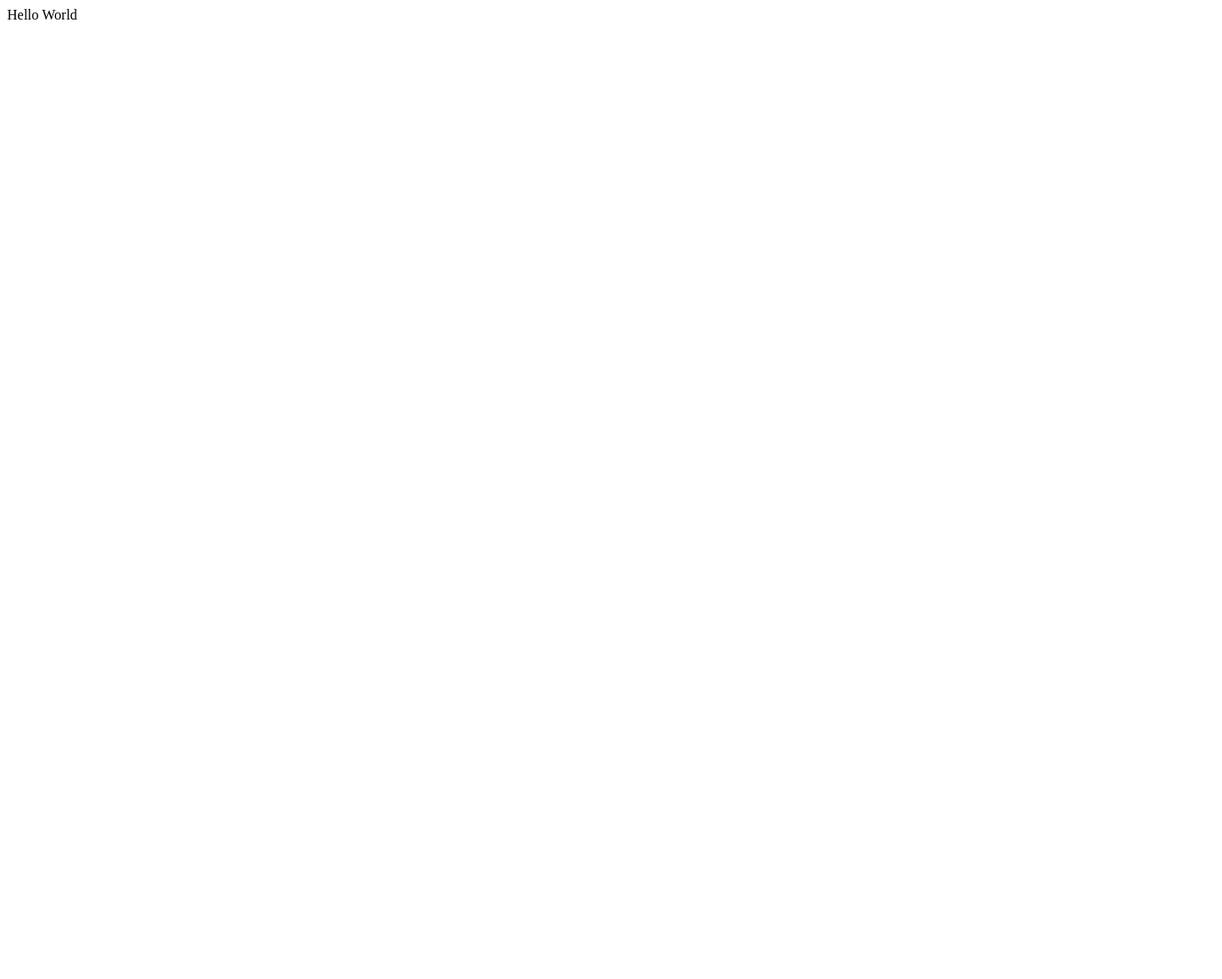
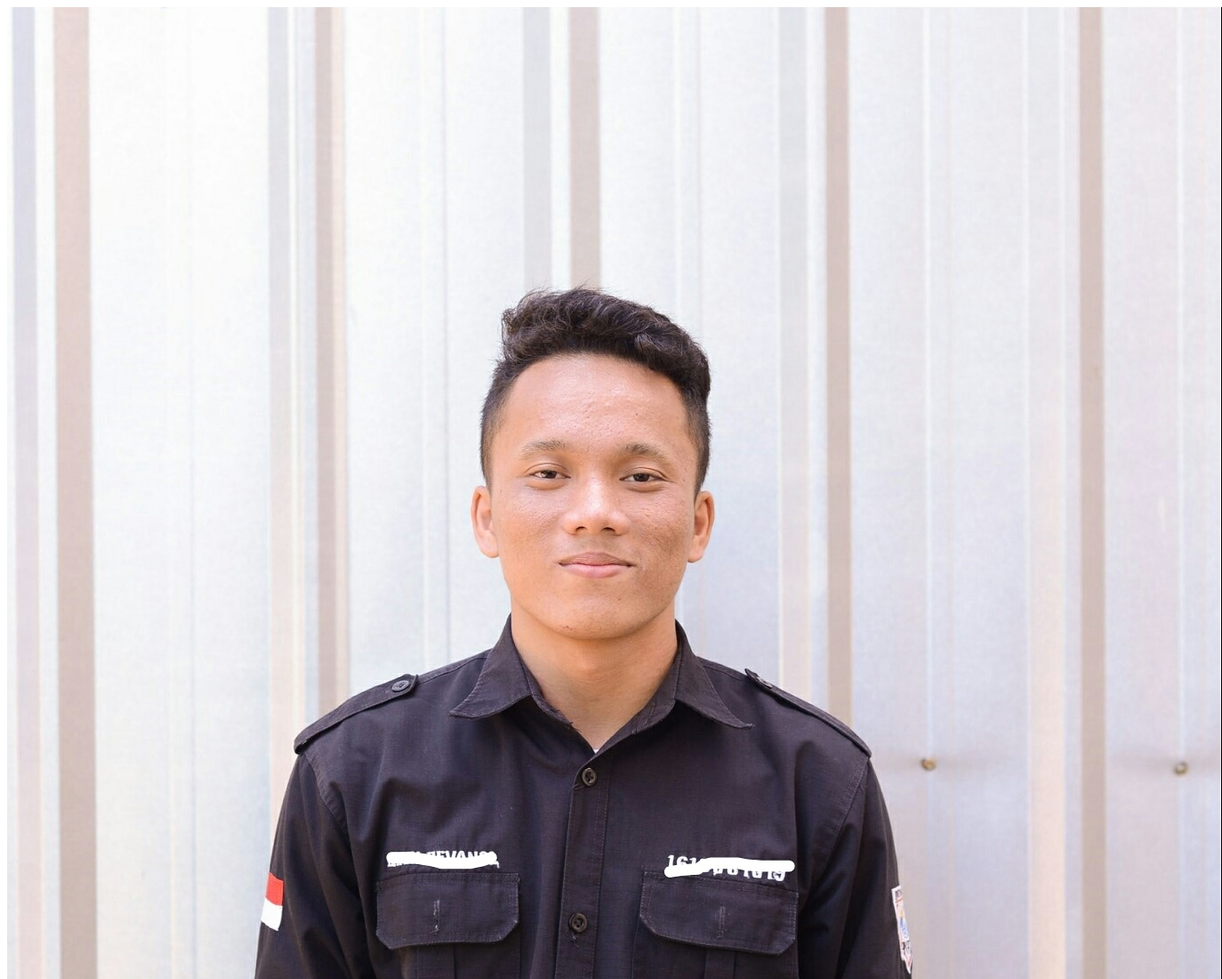
Before and after one commit to BriyanSitinjak/my-repo-from-remote, a plain HTML site: page index.html in a window 1280 px wide. Shown: the top 1100 px of the page at 89% size, 1374 px wide, since content can reach past the window. Before the commit the page ends 800 px from the top, so only its background shows below. Drawn offline with Linux system fonts and the light colour scheme.

Commit message:
Change Hello World  to image and string with "Briyan Sitinjak"

```diff
--- a/index.html
+++ b/index.html
@@ -1,10 +1,12 @@
 <!DOCTYPE html>
 <html>
     <head>
+    </head>
         <body>
 
-            Hello World
-
+            <div>
+                <img src="images/tes.jpg" alt="profile image"/>
+                <h3>Briyan Sitinjak</h3>
+            </div>
         </body>
-    </head>
 </html>
```
Also changed, not shown: images/tes.jpg (added).
